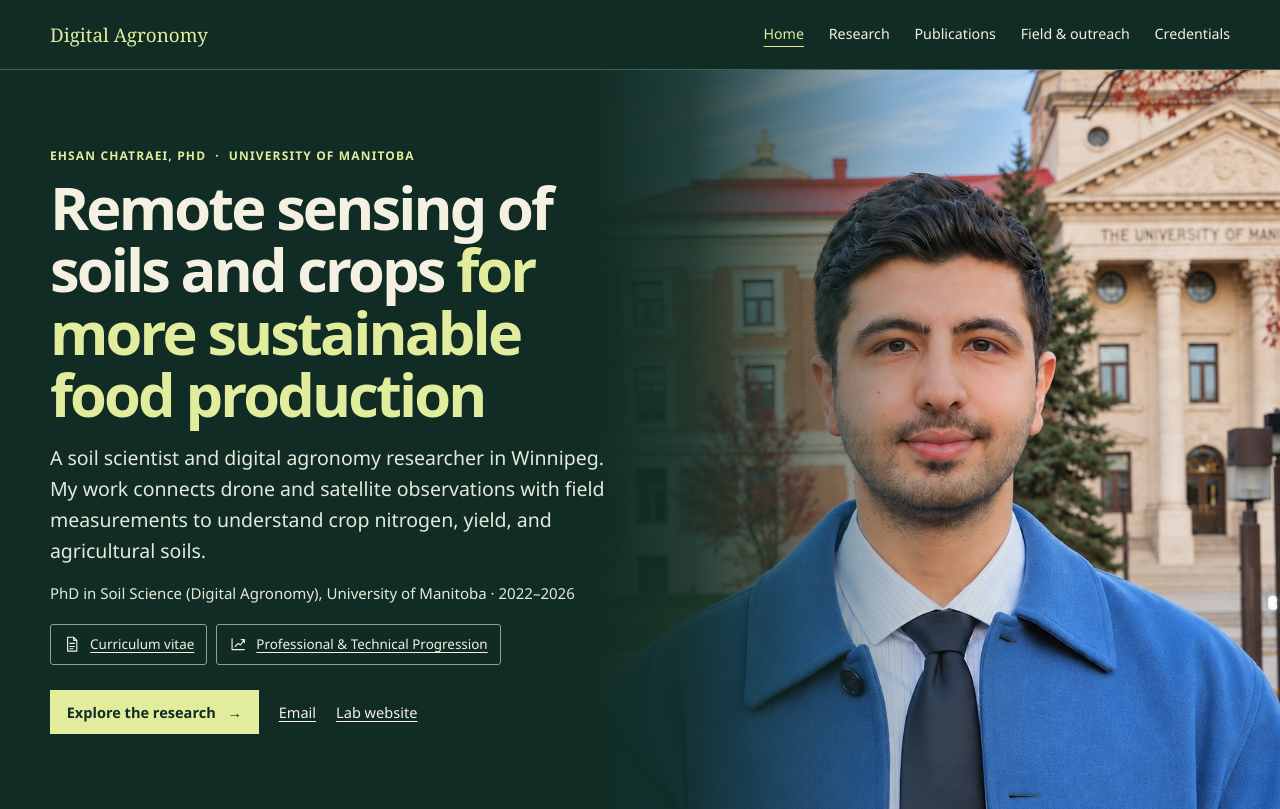
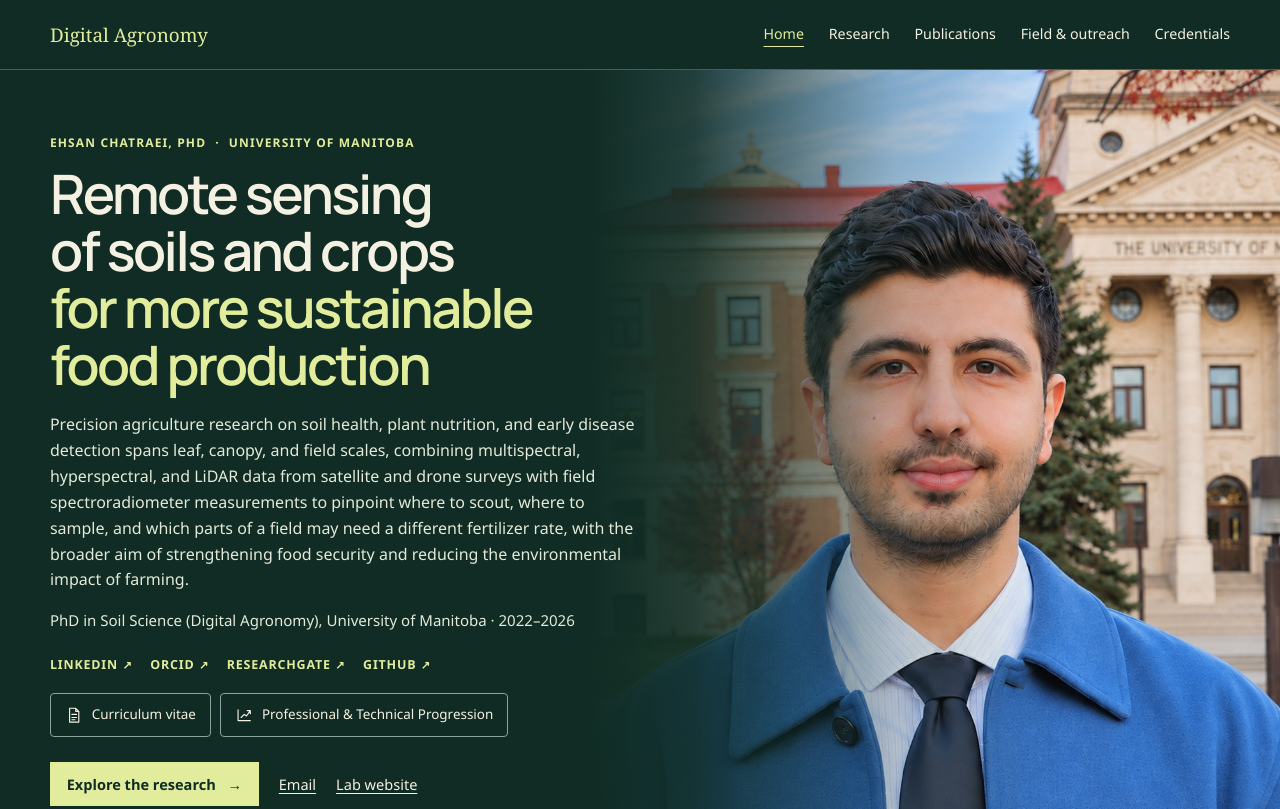
Before and after one commit to ehsanchatraei/ehsanchatraei.github.io, a plain HTML site: page index.html in a window 1280 px wide. Shown: the top 809 px of the page. Drawn offline with Linux system fonts and the light colour scheme.

Commit message:
Refine homepage typography and add professional profile links

```diff
--- a/index.html
+++ b/index.html
@@ -12,6 +12,9 @@
   <meta property="og:url" content="https://ehsanchatraei.github.io/">
   <meta property="og:image" content="https://ehsanchatraei.github.io/portrait-campus.jpg">
   <link rel="icon" href="favicon.png">
+  <link rel="preconnect" href="https://fonts.googleapis.com">
+  <link rel="preconnect" href="https://fonts.gstatic.com" crossorigin>
+  <link rel="stylesheet" href="https://fonts.googleapis.com/css2?family=Manrope:wght@600;700&display=swap">
   <link rel="stylesheet" href="styles.css?v=7">
   <link rel="stylesheet" href="research-site.css?v=20">
   <script src="site.js?v=21" defer></script>
@@ -24,16 +27,21 @@
     .soil-field-views img { aspect-ratio: 5 / 4; height: auto; object-fit: cover; }
     .soil-field-views figcaption { margin-top: .4rem; }
     #home .cover { position: relative; isolation: isolate; overflow: hidden; }
-    #home .cover-grid { display: flex; align-items: center; min-height: clamp(29rem, 49vw, 41rem); }
-    #home .cover-copy { position: relative; width: min(62%, 43rem); }
-    #home .cover-title { font-family: system-ui, "Segoe UI", sans-serif; font-size: clamp(2.35rem, 4.65vw, 4.2rem); font-weight: 650; letter-spacing: -.048em; line-height: 1.05; text-wrap: balance; }
-    #home .cover-title span { color: var(--accent); }
+    #home .cover-grid { display: flex; align-items: center; min-height: clamp(29rem, 49vw, 41rem); padding-block: clamp(3rem, 5vw, 5.6rem); }
+    #home .cover-copy { position: relative; width: min(65%, 44rem); }
+    #home .cover-title { margin-block: .85rem 1.15rem; font-family: Manrope, "Segoe UI", sans-serif; font-size: clamp(2.3rem, 4.25vw, 4.1rem); font-weight: 600; letter-spacing: -.047em; line-height: 1.05; text-wrap: balance; }
+    #home .cover-title span { display: block; color: var(--accent); }
+    #home .cover-deck { max-width: 64ch; font-size: clamp(1rem, 1.24vw, 1.13rem); line-height: 1.62; text-wrap: pretty; }
     .cover-background { position: absolute; z-index: -1; inset: 0 0 0 auto; width: min(54%, 59rem); overflow: hidden; margin: 0; }
     .cover-background img { width: 100%; height: 100%; object-fit: cover; object-position: center 30%; }
     .cover-background::after { content: ""; position: absolute; inset: 0; background: linear-gradient(90deg, var(--forest), rgb(16 44 36 / .89) 15%, rgb(16 44 36 / .24) 44%, transparent 69%); }
     .cover-education { margin-top: .9rem; color: #e4ead9; font-size: .94rem; }
-    .cover-documents { display: flex; flex-wrap: wrap; gap: .55rem; margin-top: 1.2rem; }
-    .cover-documents button { display: inline-flex; align-items: center; gap: .55rem; padding: .53rem .75rem; border: 1px solid #89a498; border-radius: 3px; background: rgb(16 44 36 / .7); color: var(--cream); font: inherit; font-size: .84rem; cursor: pointer; }
+    .cover-profile-links { display: flex; flex-wrap: wrap; gap: .15rem 1.1rem; margin-top: 1.1rem; }
+    .cover-profile-links a { display: inline-flex; align-items: center; gap: .28rem; min-height: 2rem; color: var(--accent); font-size: .78rem; letter-spacing: .065em; font-weight: 650; text-transform: uppercase; }
+    .cover-profile-links a:hover { color: var(--cream); text-decoration: underline; text-underline-offset: .3em; }
+    .cover-profile-links span { font-size: .9em; }
+    .cover-documents { display: flex; flex-wrap: wrap; gap: .6rem; margin-top: .75rem; }
+    .cover-documents button { display: inline-flex; align-items: center; gap: .55rem; min-height: 2.7rem; padding: .53rem .85rem; border: 1px solid #89a498; border-radius: 4px; background: rgb(16 44 36 / .7); color: var(--cream); font: inherit; font-size: .84rem; text-decoration: none; cursor: pointer; }
     .cover-documents button:hover { border-color: var(--accent); color: var(--accent); }
     .cover-documents svg { width: 1.15rem; height: 1.15rem; flex: none; fill: none; stroke: currentColor; stroke-width: 1.5; stroke-linecap: round; stroke-linejoin: round; }
     .disease-figures { margin-top: 1.4rem; }
@@ -52,6 +60,7 @@
     @media (max-width: 760px) {
       #home .cover-grid { display: block; padding-top: clamp(13rem, 55vw, 23rem); }
       #home .cover-copy { width: 100%; }
+      #home .cover-title { font-size: clamp(2.1rem, 7vw, 3.4rem); }
       .cover-background { inset: 0 0 auto; width: 100%; height: clamp(17rem, 71vw, 29rem); }
       .cover-background img { object-position: center 26%; }
       .cover-background::after { background: linear-gradient(0deg, var(--forest) 5%, rgb(16 44 36 / .65) 25%, transparent 66%); }
@@ -75,8 +84,14 @@
     <div class="cover-copy">
       <p class="context" id="about">Ehsan Chatraei, PhD <span>·</span> University of Manitoba</p>
       <h1 class="cover-title">Remote sensing of soils and crops <span>for more sustainable food production</span></h1>
-      <p class="cover-deck">A soil scientist and digital agronomy researcher in Winnipeg. My work connects drone and satellite observations with field measurements to understand crop nitrogen, yield, and agricultural soils.</p>
+      <p class="cover-deck">Precision agriculture research on soil health, plant nutrition, and early disease detection spans leaf, canopy, and field scales, combining multispectral, hyperspectral, and LiDAR data from satellite and drone surveys with field spectroradiometer measurements to pinpoint where to scout, where to sample, and which parts of a field may need a different fertilizer rate, with the broader aim of strengthening food security and reducing the environmental impact of farming.</p>
       <p class="cover-education">PhD in Soil Science (Digital Agronomy), University of Manitoba · 2022–2026</p>
+      <nav class="cover-profile-links" aria-label="Professional profiles">
+        <a href="https://www.linkedin.com/in/ehsanchatraei/">LinkedIn <span aria-hidden="true">↗</span></a>
+        <a href="https://orcid.org/0009-0009-6779-9754">ORCID <span aria-hidden="true">↗</span></a>
+        <a href="https://www.researchgate.net/profile/Ehsan-Chatraei">ResearchGate <span aria-hidden="true">↗</span></a>
+        <a href="https://github.com/ehsanchatraei">GitHub <span aria-hidden="true">↗</span></a>
+      </nav>
       <div class="cover-documents" aria-label="Profile documents">
         <button type="button" class="document-preview-link" id="curriculum-vitae" aria-haspopup="dialog" data-preview-src="curriculum-vitae-preview.png" data-preview-title="Curriculum vitae" data-preview-mode="cv">
           <svg viewBox="0 0 24 24" aria-hidden="true"><path d="M6 3h8l4 4v14H6zM14 3v4h4M9 11h6m-6 4h6m-6 3h4"/></svg>
```
